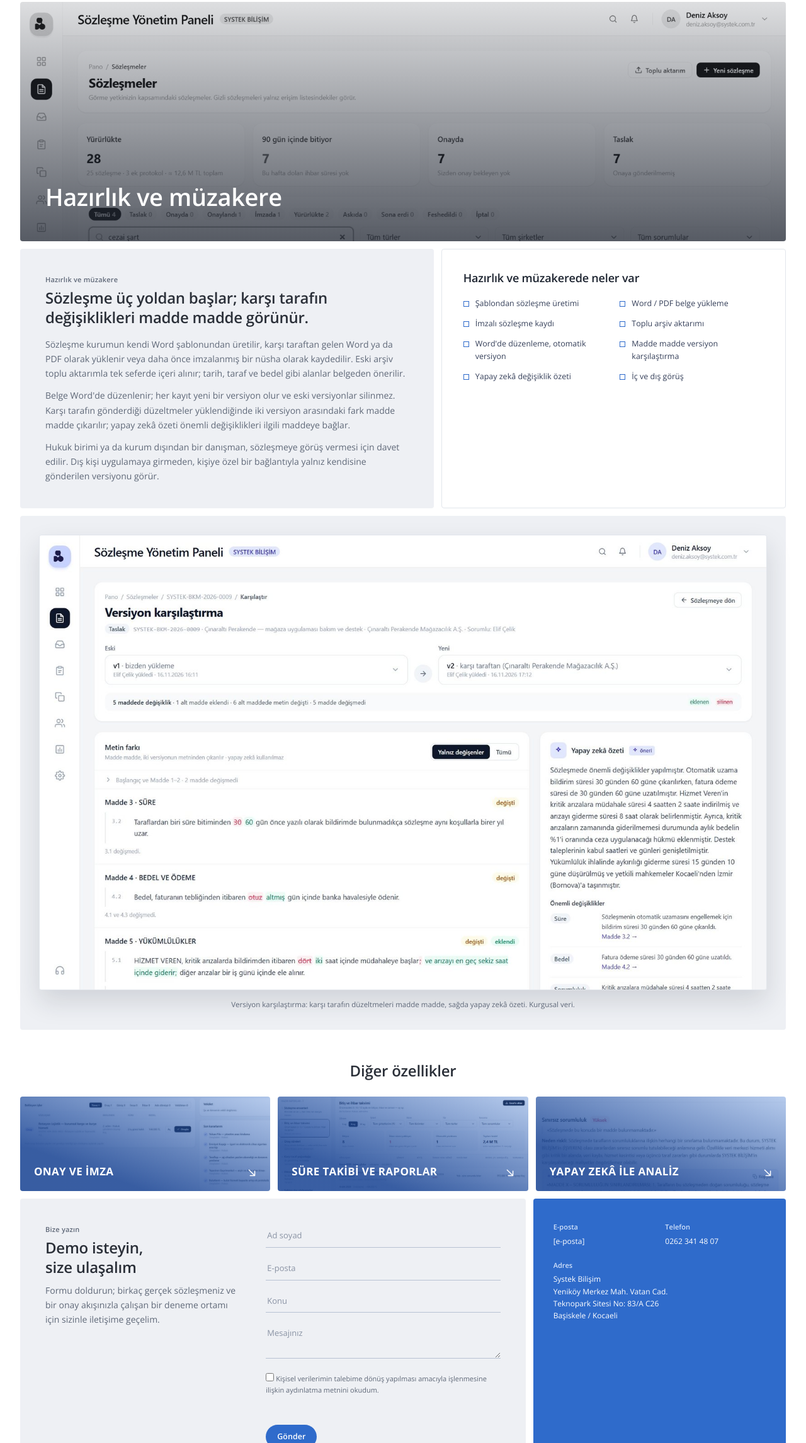
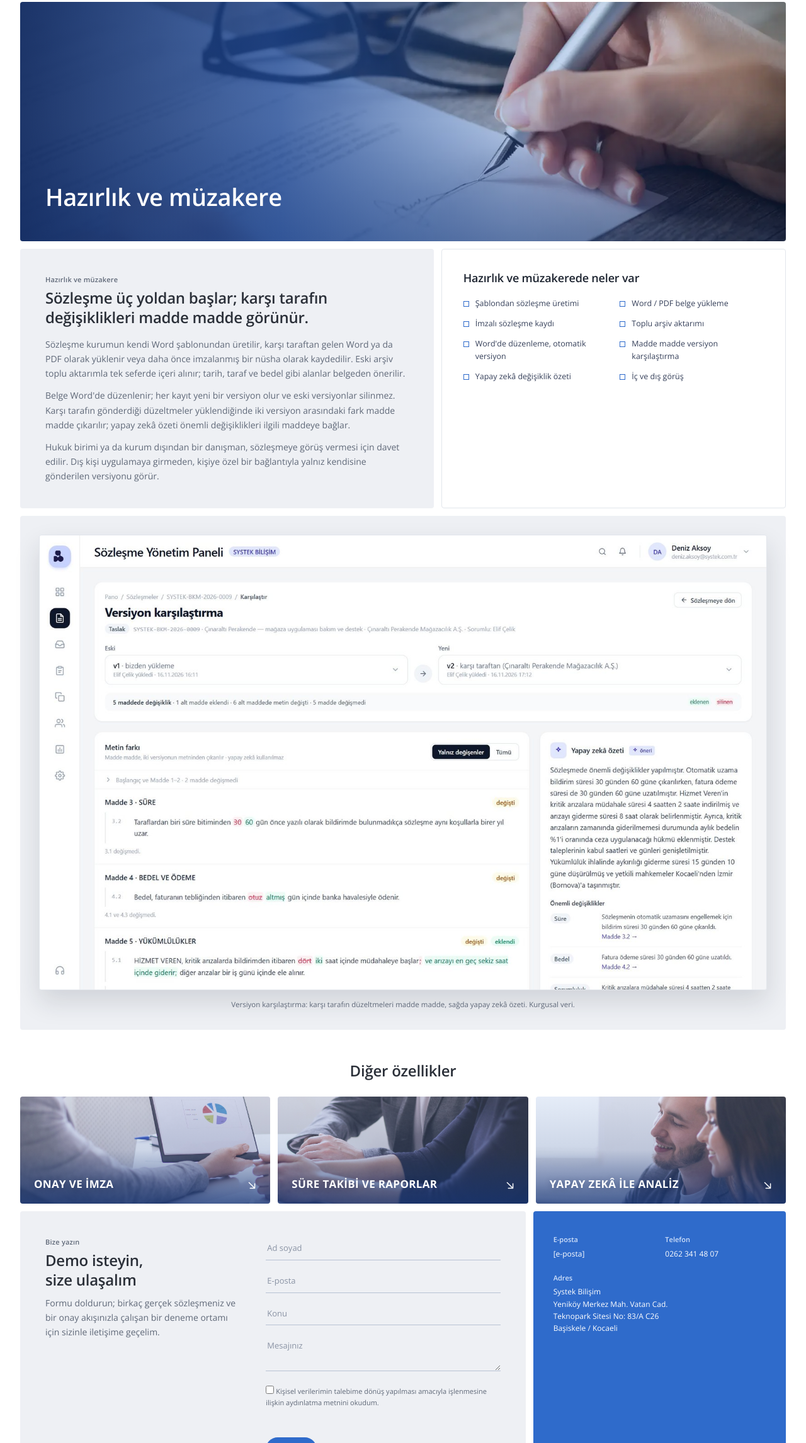
Before and after one commit to smailhan/systek-clm-site, a plain HTML site: page muzakere.html in a window 1280 px wide. Shown: the part 117-2408 px from the top of the page at 63% size. Drawn offline with nearby package versions, Linux system fonts and the light colour scheme.

Commit message:
İç sayfalar: başlık görseli ve diğer özellikler kutuları ana sayfa fotoğraflarıyla
Co-Authored-By: Claude Opus 5.5 <noreply@anthropic.com>

```diff
--- a/muzakere.html
+++ b/muzakere.html
@@ -32,7 +32,7 @@
   <p class="yol-izi"><a href="index.html">Ana sayfa</a> / Hazırlık ve müzakere</p>
 
   <section class="izgara" aria-label="Başlık">
-    <div class="ic-kahraman"><img src="assets/liste.jpg" alt="" width="1600" height="1000"><h1>Hazırlık ve müzakere</h1></div>
+    <div class="ic-kahraman"><h1>Hazırlık ve müzakere</h1></div>
   </section>
 
   <section class="izgara ic-ikili">
@@ -55,7 +55,7 @@
   </section>
 
   <div class="bolum-baslik"><h2>Diğer özellikler</h2></div>
-  <section class="izgara diger" aria-label="Diğer özellikler"><a class="gorsel-kutu" href="onay-imza.html"><img src="assets/kutu-onay.jpg" alt="" loading="lazy"><span>Onay ve imza</span><svg class="ok" viewBox="0 0 24 24" fill="none" stroke="currentColor" stroke-width="1.6" stroke-linecap="round" stroke-linejoin="round"><path d="M7 7l10 10M17 9v8H9"/></svg></a><a class="gorsel-kutu" href="raporlar.html"><img src="assets/kutu-raporlar.jpg" alt="" loading="lazy"><span>Süre takibi ve raporlar</span><svg class="ok" viewBox="0 0 24 24" fill="none" stroke="currentColor" stroke-width="1.6" stroke-linecap="round" stroke-linejoin="round"><path d="M7 7l10 10M17 9v8H9"/></svg></a><a class="gorsel-kutu" href="yapay-zeka.html"><img src="assets/kutu-yz.jpg" alt="" loading="lazy"><span>Yapay zekâ ile analiz</span><svg class="ok" viewBox="0 0 24 24" fill="none" stroke="currentColor" stroke-width="1.6" stroke-linecap="round" stroke-linejoin="round"><path d="M7 7l10 10M17 9v8H9"/></svg></a></section>
+  <section class="izgara diger" aria-label="Diğer özellikler"><a class="gorsel-kutu bolum p3" href="onay-imza.html"><span>Onay ve imza</span><svg class="ok" viewBox="0 0 24 24" fill="none" stroke="currentColor" stroke-width="1.6" stroke-linecap="round" stroke-linejoin="round"><path d="M7 7l10 10M17 9v8H9"/></svg></a><a class="gorsel-kutu bolum p4" href="raporlar.html"><span>Süre takibi ve raporlar</span><svg class="ok" viewBox="0 0 24 24" fill="none" stroke="currentColor" stroke-width="1.6" stroke-linecap="round" stroke-linejoin="round"><path d="M7 7l10 10M17 9v8H9"/></svg></a><a class="gorsel-kutu bolum p2" href="yapay-zeka.html"><span>Yapay zekâ ile analiz</span><svg class="ok" viewBox="0 0 24 24" fill="none" stroke="currentColor" stroke-width="1.6" stroke-linecap="round" stroke-linejoin="round"><path d="M7 7l10 10M17 9v8H9"/></svg></a></section>
 
   <section class="izgara iletisim" id="iletisim">
     <div class="kutu gri form">
--- a/styles.css
+++ b/styles.css
@@ -202,10 +202,14 @@ h1, h2, h3 { font-family: var(--baslik); letter-spacing: -.01em; }
 .alt-telif { border-top: 1px solid var(--gri-koyu); padding-top: 16px; font-size: 11px; color: var(--soluk); display: flex; justify-content: space-between; gap: 16px; flex-wrap: wrap; }
 
 /* İç sayfa */
-.ic-kahraman { height: 380px; border-radius: var(--kose); overflow: hidden; position: relative; display: flex; align-items: flex-end; color: #fff; }
-.ic-kahraman img { position: absolute; inset: 0; width: 100%; height: 100%; object-fit: cover; object-position: left top; filter: grayscale(1) contrast(1.05); }
-.ic-kahraman::after { content: ''; position: absolute; inset: 0; background: linear-gradient(180deg, rgba(30, 36, 48, .15), rgba(30, 36, 48, .75)); }
-.ic-kahraman h1 { position: relative; z-index: 2; font-size: 38px; font-weight: 600; padding: 0 0 40px 40px; }
+.ic-kahraman { height: 380px; border-radius: var(--kose); overflow: hidden; position: relative; display: flex; align-items: flex-end; color: #fff;
+  background-color: #2C5FB4;
+  background-image:
+    linear-gradient(90deg, rgba(18, 44, 100, .92) 0%, rgba(30, 72, 150, .78) 34%, rgba(47, 107, 203, .3) 64%, rgba(47, 107, 203, .06) 100%),
+    linear-gradient(0deg, rgba(14, 34, 80, .5) 0%, rgba(14, 34, 80, 0) 50%),
+    url("assets/sozlesme.webp");
+  background-size: auto, auto, cover; background-position: center, center, 70% 40%; }
+.ic-kahraman h1 { position: relative; font-size: 38px; font-weight: 600; padding: 0 0 40px 40px; }
 .yol-izi { font-size: 12px; color: var(--soluk); margin: 18px 0 14px; }
 .yol-izi a { color: var(--mavi); }
 .ic-ikili { grid-template-columns: 1.2fr 1fr; }
@@ -220,7 +224,20 @@ h1, h2, h3 { font-family: var(--baslik); letter-spacing: -.01em; }
 .ekran-kutu img { margin: 0 auto; border-radius: var(--kose); box-shadow: 0 18px 40px rgba(29, 36, 48, .14); border: 1px solid var(--gri-koyu); }
 .ekran-kutu figcaption { font-size: 11.5px; color: var(--soluk); margin-top: 14px; }
 .diger { grid-template-columns: repeat(3, 1fr); }
-.diger .gorsel-kutu { height: 150px; }
+.diger .gorsel-kutu { height: 170px; }
+/* İç sayfa "Diğer özellikler": her kutu, ana sayfadaki dört parçalı fotoğrafta o özelliğin parçasını gösterir. */
+.bolum { background-color: #9DB6DA; background-repeat: no-repeat;
+  background-image: linear-gradient(0deg, rgba(20, 52, 118, .78) 0%, rgba(30, 72, 150, .22) 50%, rgba(47, 107, 203, .12) 100%),
+    url("assets/financial-advisor-showing-payments-plan-to-young-YGMHTFM-scaled.jpg");
+  background-size: auto, 200% auto; }
+.bolum::after { display: none; }
+.bolum.p1 { background-position: 0 0, 0% 34%; }
+.bolum.p2 { background-position: 0 0, 100% 12%; }
+.bolum.p3 { background-position: 0 0, 0% 78%; }
+.bolum.p4 { background-position: 0 0, 100% 78%; }
+.bolum span, .bolum .ok { text-shadow: 0 1px 8px rgba(10, 30, 70, .35); }
+.bolum:hover { filter: brightness(1.06); }
+
 
 /* Duyarlı */
 @media (max-width: 1024px) {
@@ -252,7 +269,7 @@ h1, h2, h3 { font-family: var(--baslik); letter-spacing: -.01em; }
   .logolar div:last-child { grid-column: 1 / -1; }
   .alt-ust { grid-template-columns: 1fr 1fr; }
   .alt-ust > div:first-child { grid-column: 1 / -1; }
-  .ic-kahraman { height: 280px; }
+  .ic-kahraman { height: 280px; background-image: linear-gradient(0deg, rgba(14, 34, 80, .9) 0%, rgba(20, 50, 110, .65) 55%, rgba(47, 107, 203, .2) 100%), linear-gradient(0deg, transparent, transparent), url("assets/sozlesme.webp"); background-position: center, center, 78% center; }
   .ic-kahraman h1 { font-size: 28px; padding: 0 0 28px 24px; }
 }
 @media (max-width: 520px) {
```
Also changed, not shown: onay-imza.html (+2 -2 lines), raporlar.html (+2 -2 lines), yapay-zeka.html (+2 -2 lines).
